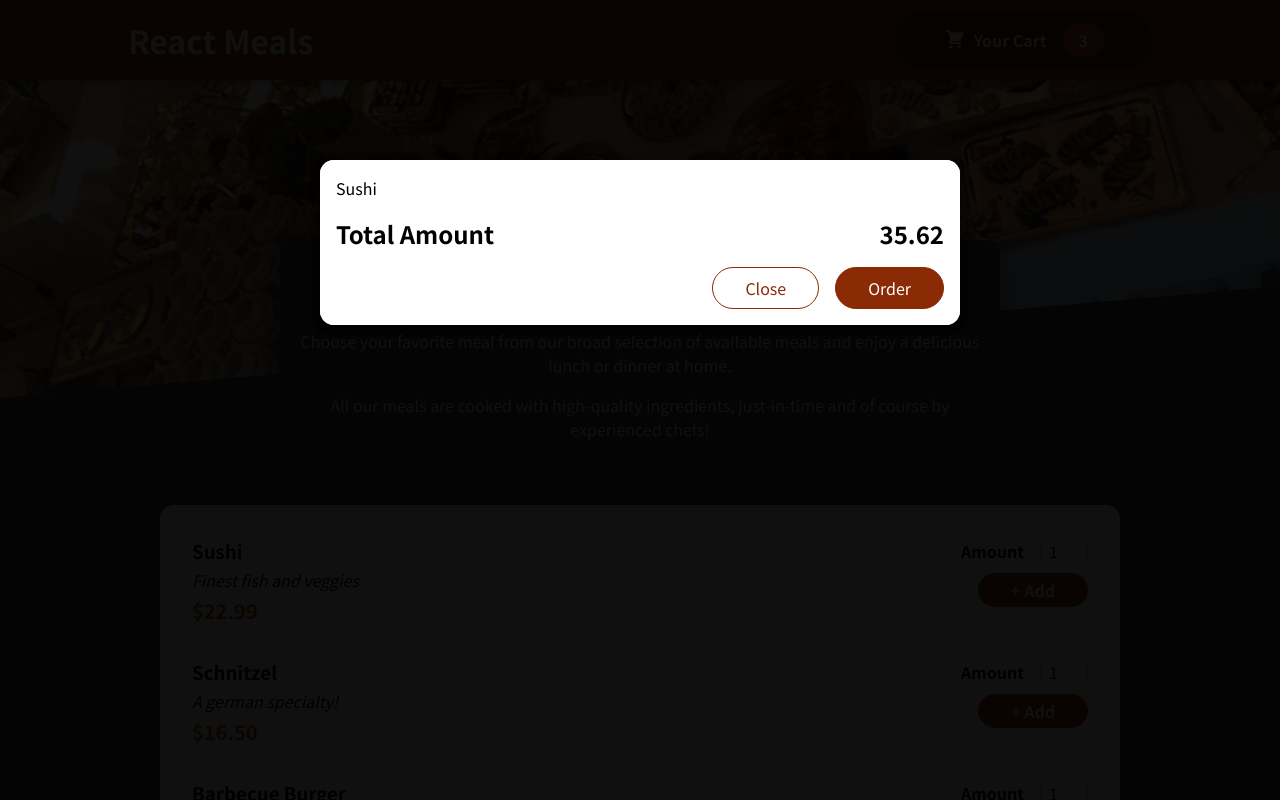
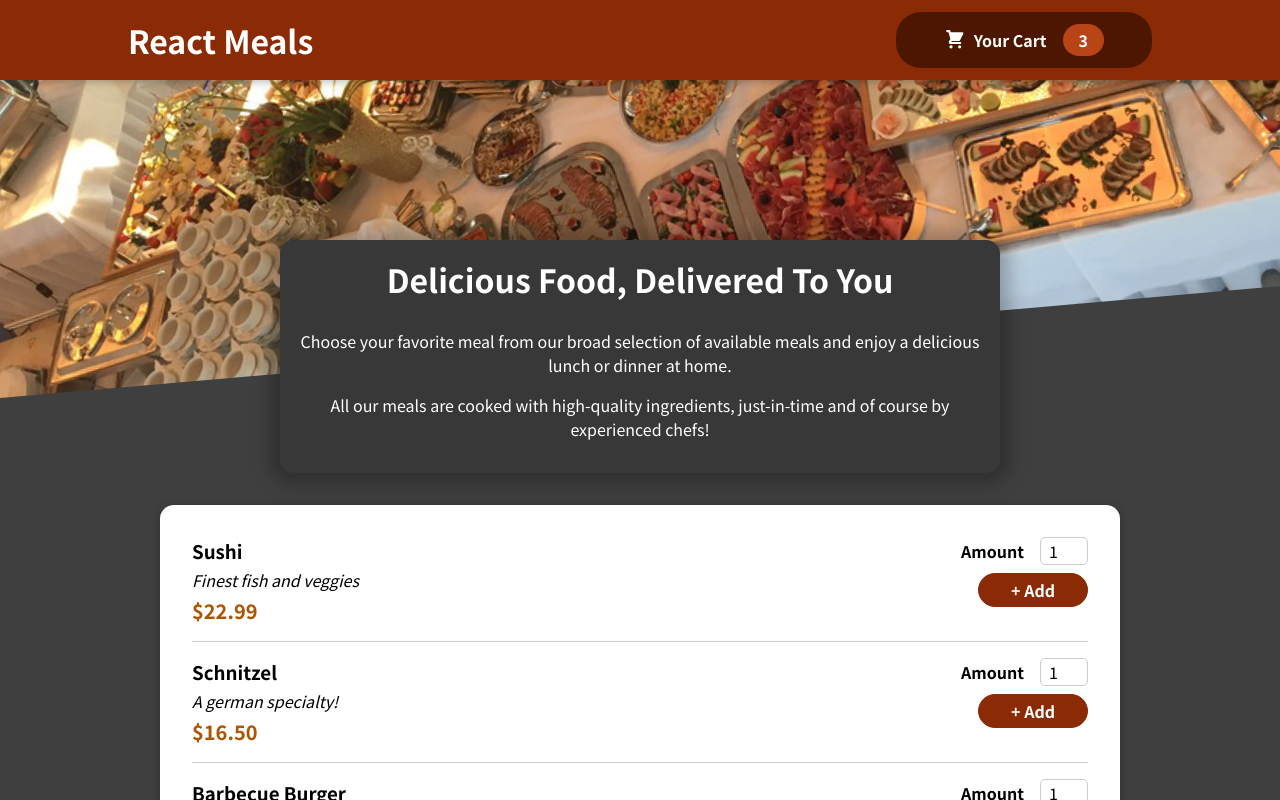
Before and after one commit to syedamariumhasnain/react-meals-app, a React (Create React App) app: page / in a window 1280 px wide. Shown: the top 800 px of the page. Built offline with nearby package versions, Linux system fonts and the light colour scheme.

Commit message:
added Show / Hide logic to Cart Modal

```diff
--- a/src/App.js
+++ b/src/App.js
@@ -1,14 +1,24 @@
-import React, { Fragment } from "react";
+import React, { Fragment, useState } from "react";
 
 import Header from "./components/Layout/Header";
 import Meals from "./components/Meals/Meals";
 import Cart from "./components/Cart/Cart";
 
 function App() {
+  const [cartIsShown, setCartIsShown] = useState(false);
+
+  const showCartHandler = () => {
+    setCartIsShown(true);
+  };
+
+  const hideCartHandler = () => {
+    setCartIsShown(false);
+  };
+
   return (
     <Fragment>
-      <Cart />
-      <Header />
+      {cartIsShown && <Cart onClose={hideCartHandler} />}
+      <Header onShowCart={showCartHandler} />
       <main>
         <Meals />
       </main>
--- a/src/components/Cart/Cart.js
+++ b/src/components/Cart/Cart.js
@@ -12,14 +12,14 @@
     </ul>
   );
   return (
-    <Modal>
+    <Modal onClose={props.onClose}>
       {cartItems}
       <div className={classes.total}>
         <span>Total Amount</span>
         <span>35.62</span>
-      </div>
+      </ div>
       <div className={classes.actions}>
-        <button className={classes["button--alt"]}>Close</button>
+        <button className={classes["button--alt"]} onClick={props.onClose}>Close</button>
         <button className={classes.button}>Order</button>
       </div>
     </Modal>
--- a/src/components/Layout/Header.js
+++ b/src/components/Layout/Header.js
@@ -9,7 +9,7 @@
     <Fragment>
       <header className={classes.header}>
         <h1>React Meals</h1>
-        <HeaderCartButton />
+        <HeaderCartButton onClick={props.onShowCart} />
       </header>
       <div className={classes["main-image"]}>
         <img src={mealsImage} alt="A table full of delicious food!" />
--- a/src/components/Layout/HeaderCartButton.js
+++ b/src/components/Layout/HeaderCartButton.js
@@ -5,7 +5,7 @@
 
 const HeaderCartButton = (props) => {
   return (
-    <button className={classes.button}>
+    <button className={classes.button} onClick={props.onClick}>
       <span className={classes.icon}>
         <CartIcon />
       </span>
--- a/src/components/UI/Modal.js
+++ b/src/components/UI/Modal.js
@@ -4,7 +4,7 @@
 import classes from "./Modal.module.css";
 
 const Backdrop = (props) => {
-  return <div className={classes.backdrop} />;
+  return <div className={classes.backdrop} onClick={props.onClose} />;
 };
 
 const ModalOverlay = (props) => {
@@ -20,13 +20,14 @@
 const Modal = (props) => {
   return (
     <Fragment>
-      {ReactDOM.createPortal(<Backdrop />, portalElement)}
+      {ReactDOM.createPortal(
+        <Backdrop onClose={props.onClose} />,
+        portalElement
+      )}
       {ReactDOM.createPortal(
         <ModalOverlay>{props.children}</ModalOverlay>,
         portalElement
       )}
-      <Backdrop />
-      <ModalOverlay>{props.children}</ModalOverlay>
     </Fragment>
   );
 };
```
